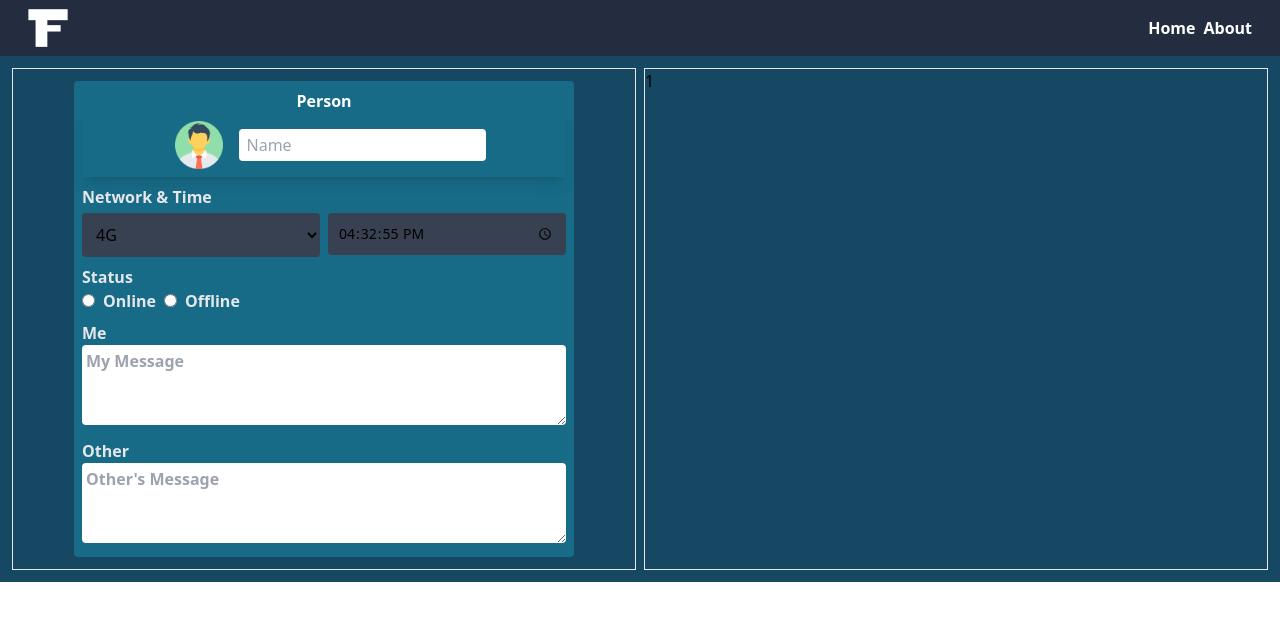
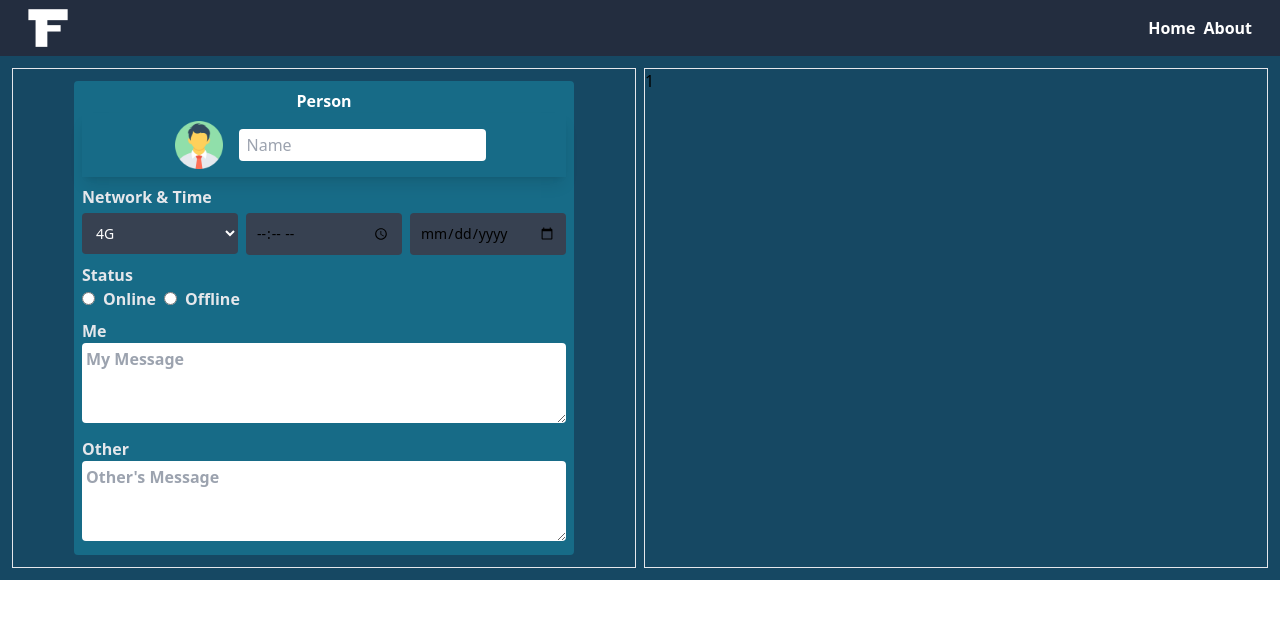
Before and after one commit to MrGrootx/fake-chat, a React (Vite) app: page / in a window 1280 px wide. Shown: the top 620 px of the page. Built offline with nearby package versions, Linux system fonts and the light colour scheme.

Commit message:
updated: main-section

```diff
--- a/package.json
+++ b/package.json
@@ -12,6 +12,7 @@
   "dependencies": {
     "react": "^18.2.0",
     "react-dom": "^18.2.0",
+    "react-icons": "^5.0.1",
     "react-router-dom": "^6.21.3"
   },
   "devDependencies": {
--- /dev/null
+++ b/src/Components/NetWork.jsx
@@ -0,0 +1,40 @@
+const NetWork = () => {
+  return (
+    <div>
+      <div className="grid grid-cols-3 gap-x-2 mt-1">
+        <div className="">
+          <select
+            name=""
+            className=" outline-none text-sm rounded  block w-full p-2.5 bg-gray-700 placeholder-gray-400 text-white "
+          >
+            <option value="4G">4G</option>
+            <option value="3G">3G</option>
+            <option value="2G">2G</option>
+            <option value="Wifi">Wifi</option>
+          </select>
+        </div>
+        <div className="">
+          <div className="">
+            <input
+              type="time"
+              name=""
+              className="outline-none text-sm rounded block w-full p-2.5 bg-gray-700 dark:placeholder-gray-400 dark:text-white"
+            />
+          </div>
+        </div>
+
+        <div className="">
+          <div className="">
+            <input
+              type="date"
+              name=""
+              className="outline-none text-sm rounded block w-full p-2.5 bg-gray-700 dark:placeholder-gray-400 dark:text-white"
+            />
+          </div>
+        </div>
+      </div>
+    </div>
+  );
+};
+
+export default NetWork;
--- /dev/null
+++ b/src/Components/Textarea.jsx
@@ -0,0 +1,35 @@
+const Textarea = () => {
+  return (
+    <div>
+      <div className="mt-2">
+        <div>
+          <h3 className="font-semibold text-gray-200">Me</h3>
+          <textarea
+            name=""
+            id=""
+            cols="30"
+            rows="3"
+            placeholder="My Message"
+            className=" p-1 rounded w-full outline-none font-semibold"
+          ></textarea>
+        </div>
+      </div>
+
+      <div className="mt-2">
+        <div>
+          <h3 className="font-semibold text-gray-200">Other</h3>
+          <textarea
+            name=""
+            id=""
+            cols="30"
+            rows="3"
+            placeholder="Other's Message"
+            className=" p-1 rounded w-full outline-none font-semibold"
+          ></textarea>
+        </div>
+      </div>
+    </div>
+  );
+};
+
+export default Textarea;
--- a/src/Pages/MainPage.jsx
+++ b/src/Pages/MainPage.jsx
@@ -1,3 +1,5 @@
+import NetWork from "../Components/NetWork";
+import Textarea from "../Components/Textarea";
 import icon from "../assets/profile.png";
 export const MainPage = () => {
   return (
@@ -34,28 +36,8 @@ export const MainPage = () => {
                     <span className="font-semibold text-gray-200">
                       Network & Time
                     </span>
-                    <div className="grid grid-cols-2 gap-x-2 mt-1">
-                      <div className="">
-                        <select
-                          name=""
-                          className=" outline-none bordertext-sm rounded  block w-full p-2.5 bg-gray-700 placeholder-gray-400 dark:text-white "
-                        >
-                          <option value="4G">4G</option>
-                          <option value="3G">3G</option>
-                          <option value="2G">2G</option>
-                          <option value="Wifi">Wifi</option>
-                        </select>
-                      </div>
-                      <div className="">
-                        <div className="">
-                          <input
-                            type="time"
-                            name=""
-                            className="outline-none text-sm rounded block w-full p-2.5 bg-gray-700 dark:placeholder-gray-400 dark:text-white"
-                            value="16:32:55"
-                          />
-                        </div>
-                      </div>
+                    <NetWork />
+
                     {/* radio */}
                     <div className="mt-2">
                       <h4 className="font-semibold text-gray-200">Status</h4>
@@ -88,30 +70,15 @@ export const MainPage = () => {
                     </div>
 
                     {/* textarea */}
-
-
-                    </div>
-
-                    {/* textarea */}
-                    <div className="mt-2">
-                        <div>
-                           <h3 className="font-semibold text-gray-200">Me</h3>
-                        <textarea name="" id="" cols="30" rows="3" placeholder="My Message" className=" p-1 rounded w-full outline-none font-semibold"></textarea>
-                        </div>
-                     </div>
-
-                     <div className="mt-2">
-                        <div>
-                           <h3 className="font-semibold text-gray-200">Other</h3>
-                        <textarea name="" id="" cols="30" rows="3" placeholder="Other's Message" className=" p-1 rounded w-full outline-none font-semibold"></textarea>
-                        </div>
-                     </div>
-
+                    <Textarea />
                   </div>
                 </div>
               </div>
             </section>
+
             <section className="border">1</section>
+
+
           </div>
         </div>
       </section>
```
Also changed, not shown: 1 other file (tests, documents, lock files or other folders). Lines whose indentation alone changed are shown as unchanged.
